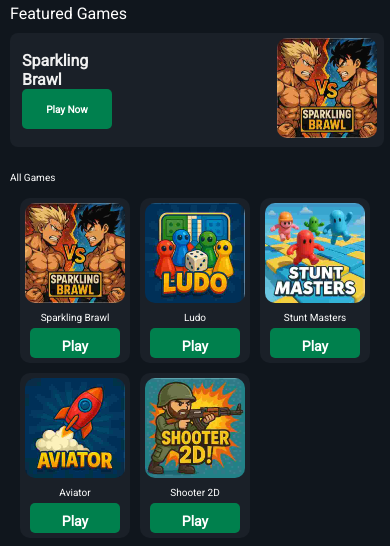
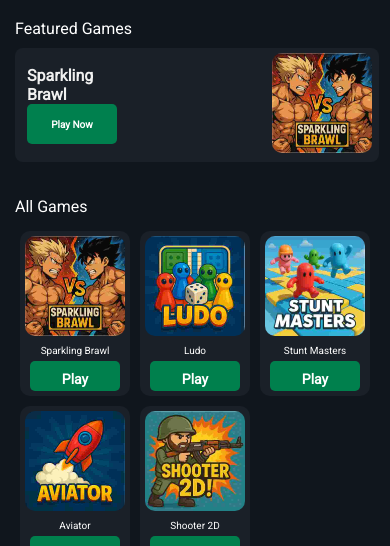
Before and after one commit to He-ro01/zidit-website, a plain HTML site: page index.html in a window 390 px wide. Shown: the part 71-617 px from the top of the page. Drawn offline with Linux system fonts and the light colour scheme.

Commit message:
fonts fixed

```diff
--- a/style.css
+++ b/style.css
@@ -167,7 +167,7 @@ header #center {
 }
 
 .content {
-    padding: 20px;
+    padding: 45px;
     background-color: #10161d;
 
     display: flex;
@@ -177,12 +177,11 @@ header #center {
 }
 
 #featured-games-text-wrapper {
-    padding: 15px 0px;
+    padding: 25px 15px;
 }
 
 .all-games-text-wrapper {
     padding: 15px 0px;
-    font-size: 10px;
 }
 
 .all-games #info-text-wrapper {
@@ -304,7 +303,7 @@ header #center {
 }
 
 .featured-games-wrapper {
-    padding: 10px 0px;
+    padding: 20px 0px;
     display: flex;
     flex-direction: column;
     gap: 10px;
@@ -760,7 +759,7 @@ nav {}
 
 @media (max-width: 768px) {
     .content {
-        padding: 10px;
+        padding: 15px;
     }
 
     .footer a {
```
